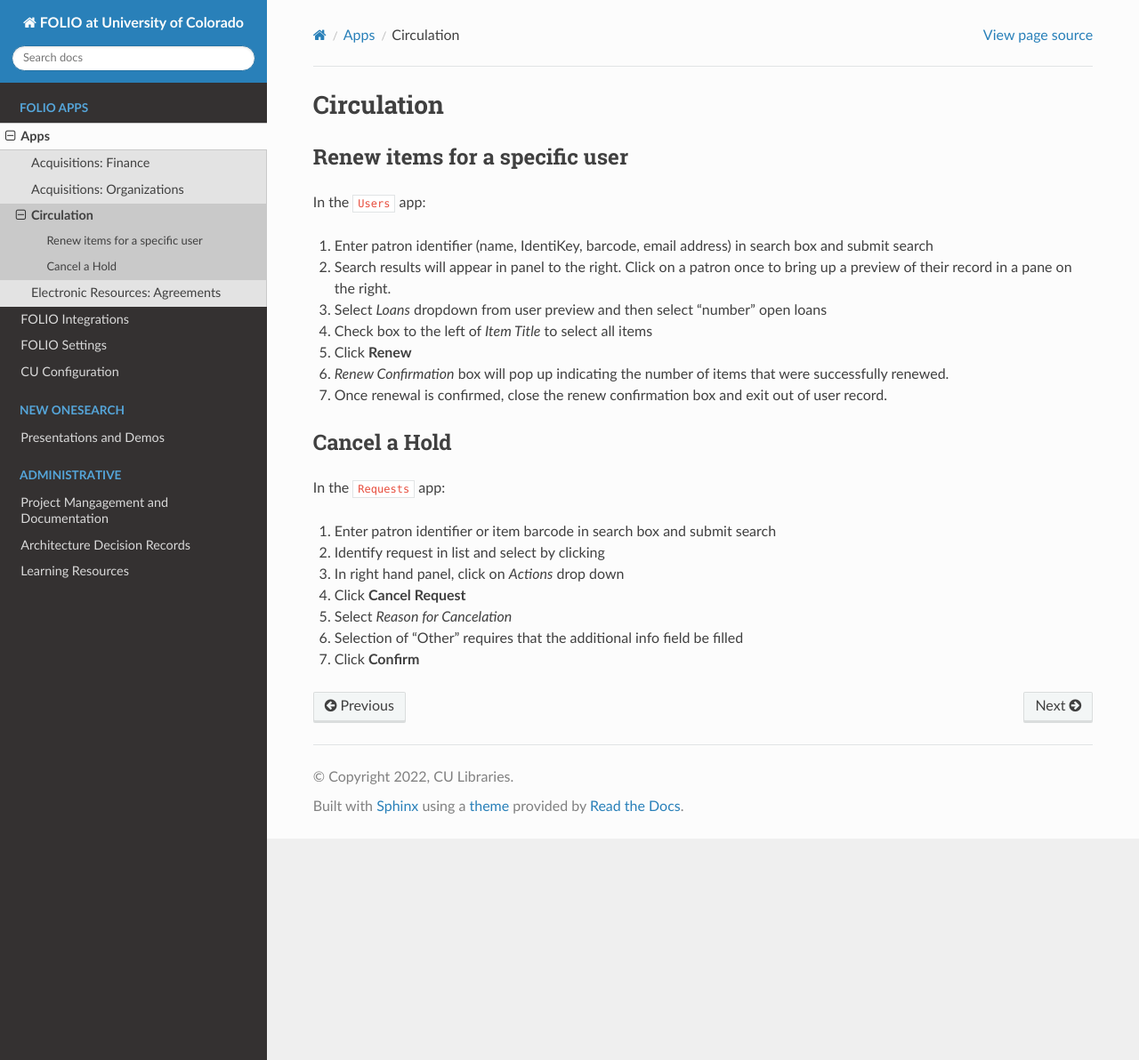
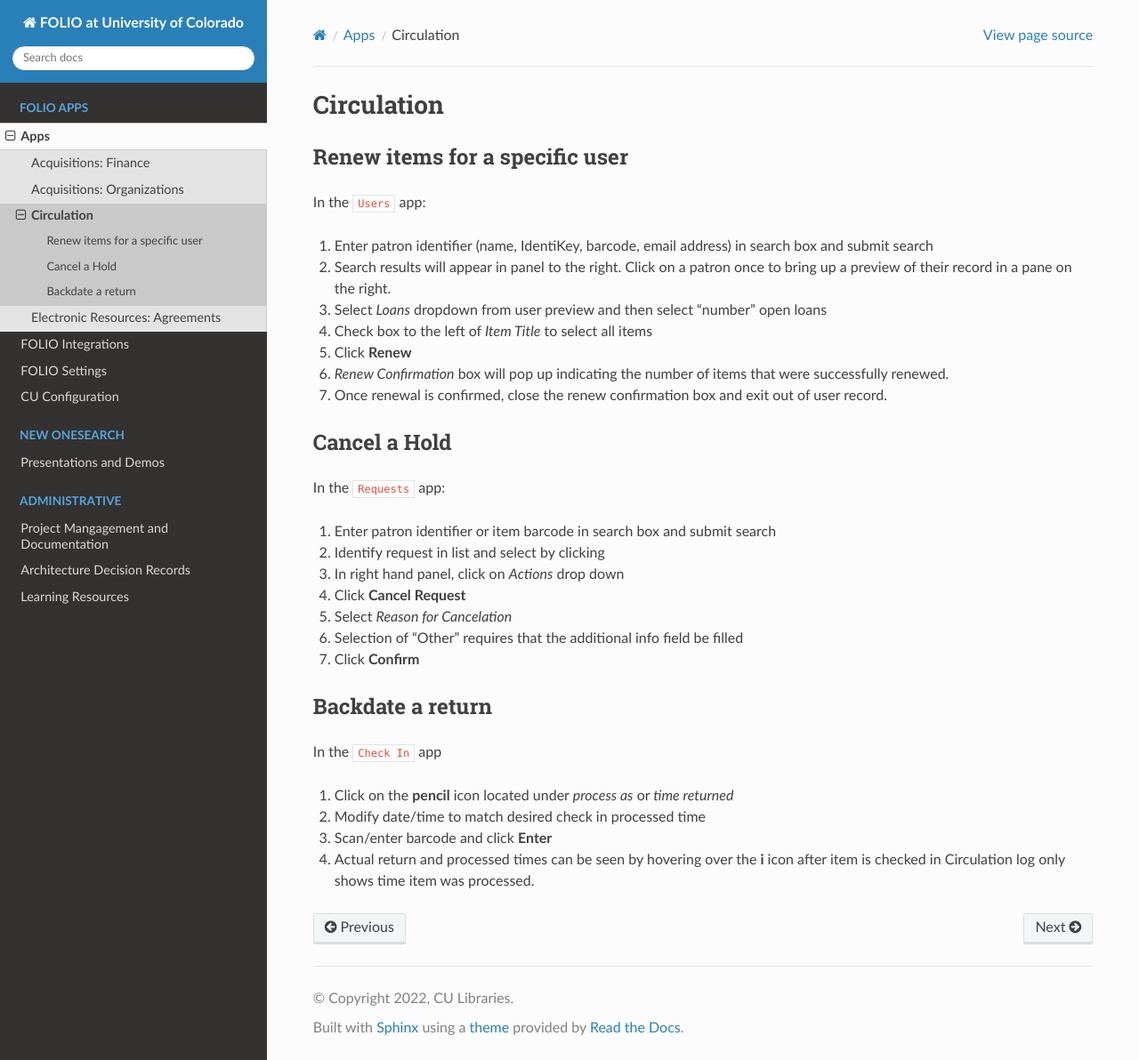
Before and after one commit to culibraries/folio, a Sphinx documentation site: the page built from docs/apps/circulation.md, in a window 1280 px wide and 1192 px high. Shown: the whole window at 89% size. Built offline with Sphinx 7.4.7 and the Read the Docs theme 2.0.0, drawn with Linux system fonts in a browser that asks for light colours.

Commit message:
issue 189
updates circ documentation to include backedate instructions

```diff
--- a/docs/apps/circulation.md
+++ b/docs/apps/circulation.md
@@ -23,3 +23,13 @@ In the `Requests` app:
 1. Select *Reason for Cancelation*
 1. Selection of "Other" requires that the additional info field be filled
 1. Click **Confirm**
+
+## Backdate a return
+
+In the `Check In` app
+
+1. Click on the **pencil** icon located under *process as* or *time returned*
+1. Modify date/time to match desired check in processed time
+1. Scan/enter barcode and click **Enter**
+1. Actual return and processed times can be seen by hovering over the **i** icon after item is checked in
+Circulation log only shows time item was processed.
```
